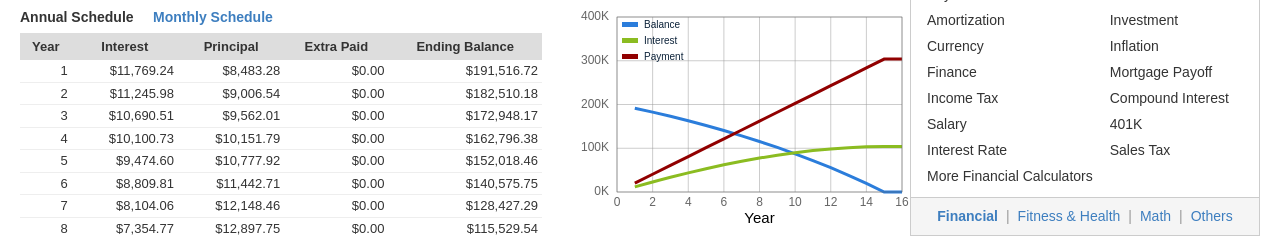
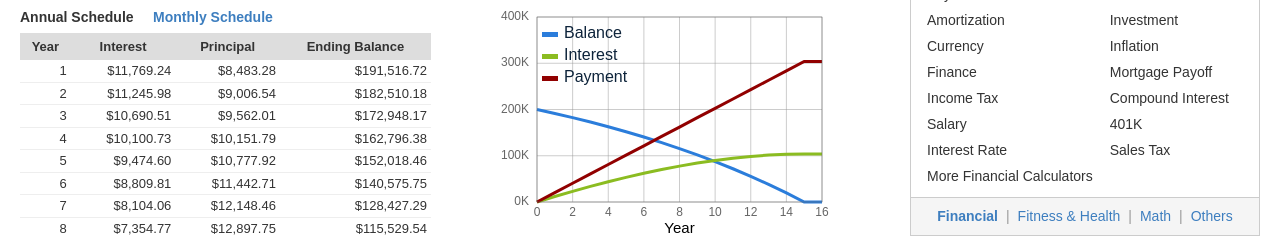
Before and after one commit to tgh101/calcify.ai, a website: page amortization-calculator.html in a window 1280 px wide. Shown: the part 581-818 px from the top of the page. Drawn offline with Linux system fonts and the light colour scheme.

Commit message:
fix: layout issues fixing

```diff
--- a/amortization-calculator.html
+++ b/amortization-calculator.html
@@ -87,7 +87,6 @@
         display: flex;
         align-items: center;
         gap: 4px;
-
       }
       .panel .label-cell .ttimg {
         position: relative;
@@ -197,7 +196,7 @@
       }
       .amortization-layout {
         display: grid;
-        grid-template-columns: 1fr 300px;
+        grid-template-columns: 1fr 1fr;
         gap: 20px;
         margin-top: 10px;
       }
@@ -210,6 +209,7 @@
         width: 100%;
         border-collapse: collapse;
         font-size: 13px;
+        table-layout: auto;
       }
       .cinfoT th {
         background: #ddd;
@@ -354,8 +354,7 @@
                             alt="?"
                             src="img/svg/help.svg"
                             title="The total amount of money being borrowed."
-                          />
-                        </label>
+                          /></label>
                       </td>
                       <td align="left">
                         <span
@@ -383,8 +382,7 @@
                             alt="?"
                             src="img/svg/help.svg"
                             title="The amount of time over which the loan must be repaid in full."
-                          />
-                        </label>
+                          /></label>
                       </td>
                       <td align="left">
                         <span
@@ -426,8 +424,7 @@
                             alt="?"
                             src="img/svg/help.svg"
                             title="The percentage of the loan charged as a cost of borrowing."
-                          />
-                        </label>
+                          /></label>
                       </td>
                       <td align="left">
                         <span
@@ -445,7 +442,6 @@
                           <span class="unit-suffix">%</span>
                         </span>
                       </td>
-
                     </tr>
                     <tr>
                       <td colspan="3">
@@ -457,7 +453,7 @@
                             <a
                               href="#"
                               onclick="
-                                cshamoreoption(1);
+                                cshamoreoption();
                                 return false;
                               "
                               >+ Optional: make extra payments</a
@@ -472,8 +468,8 @@
                   <!-- Hidden extras section -->
                   <table id="cmoreoptioninputs" style="display: none">
                     <tr>
-                      <td align="left">Loan Start Date</td>
-                      <td align="left">
+                      <td align="left" style="padding-bottom: 18px">Loan Start Date</td>
+                      <td align="left" style="padding-bottom: 18px">
                         <span class="input-unit-wrapper" style="width: 110px">
                           <select name="cstartmonth" id="cstartmonth" style="width: 60px">
                             <option value="1">Jan</option>
@@ -493,7 +489,6 @@
                             type="text"
                             name="cstartyear"
                             id="cstartyear"
-                            value="2026"
                             style="width: 45px"
                           />
                         </span>
@@ -533,7 +528,6 @@
                             type="text"
                             name="cexmsy"
                             id="cexmsy"
-                            value="2026"
                             class="in4char"
                           />
                         </div>
@@ -572,7 +566,6 @@
                             type="text"
                             name="cexysy"
                             id="cexysy"
-                            value="2026"
                             class="in4char"
                           />
                         </div>
@@ -611,7 +604,6 @@
                             type="text"
                             name="cexosy"
                             id="cexosy"
-                            value="2026"
                             class="in4char"
                           />
                         </div>
@@ -658,7 +650,6 @@
                             type="text"
                             name="xy1"
                             id="xy1"
-                            value="2026"
                             class="in4char"
                           /><br />
                           <span class="input-unit-wrapper"
@@ -689,7 +680,6 @@
                             type="text"
                             name="xy2"
                             id="xy2"
-                            value="2026"
                             class="in4char"
                           /><br />
                           <span class="input-unit-wrapper"
@@ -720,7 +710,6 @@
                             type="text"
                             name="xy3"
                             id="xy3"
-                            value="2026"
                             class="in4char"
                           /><br />
                           <span class="input-unit-wrapper"
@@ -751,7 +740,6 @@
                             type="text"
                             name="xy4"
                             id="xy4"
-                            value="2026"
                             class="in4char"
                           /><br />
                           <span class="input-unit-wrapper"
@@ -782,7 +770,6 @@
                             type="text"
                             name="xy5"
                             id="xy5"
-                            value="2026"
                             class="in4char"
                           /><br />
                           <span class="input-unit-wrapper"
@@ -813,7 +800,6 @@
                             type="text"
                             name="xy6"
                             id="xy6"
-                            value="2026"
                             class="in4char"
                           /><br />
                           <span class="input-unit-wrapper"
@@ -844,7 +830,6 @@
                             type="text"
                             name="xy7"
                             id="xy7"
-                            value="2026"
                             class="in4char"
                           /><br />
                           <span class="input-unit-wrapper"
@@ -875,7 +860,6 @@
                             type="text"
                             name="xy8"
                             id="xy8"
-                            value="2026"
                             class="in4char"
                           /><br />
                           <span class="input-unit-wrapper"
@@ -906,7 +890,6 @@
                             type="text"
                             name="xy9"
                             id="xy9"
-                            value="2026"
                             class="in4char"
                           /><br />
                           <span class="input-unit-wrapper"
@@ -937,7 +920,6 @@
                             type="text"
                             name="xy10"
                             id="xy10"
-                            value="2026"
                             class="in4char"
                           /><br />
                         </div>
@@ -1180,8 +1162,8 @@
                 ><a href="currency-calculator.html">Currency</a>
                 <a href="inflation-calculator.html">Inflation</a
                 ><a href="finance-calculator.html">Finance</a
-                ><a href="mortgage-payoff-calculator.html">Mortgage Payoff</a>
-                <a href="income-tax-calculator.html">Income Tax</a
+                ><a href="mortgage-payoff-calculator.html">Mortgage Payoff</a
+                ><a href="income-tax-calculator.html">Income Tax</a
                 ><a href="compound-interest-calculator.html">Compound Interest</a
                 ><a href="salary-calculator.html">Salary</a> <a href="401k-calculator.html">401K</a
                 ><a href="interest-rate-calculator.html">Interest Rate</a
--- a/js/amortization-calculator.js
+++ b/js/amortization-calculator.js
@@ -191,7 +191,7 @@ function renderPieChart(container, data, width, height) {
   var svg = '<svg width="' + svgWidth + '" height="' + svgHeight + '">';
   svg += '<style>'
     + '.mcpline{stroke:white;stroke-width:1;}'
-    + '.mcplegend{font-size:13;font-family:arial,helvetica,sans-serif;fill:#0d233a;}'
+    + '.mcplegend{font-size:16;font-family:arial,helvetica,sans-serif;fill:#0d233a;}'
     + '.mcplabel{fill:#fff;stroke-width:2;font-family:arial,helvetica,sans-serif;font-size:12px;'
     + 'paint-order:stroke;dominant-baseline:middle;text-anchor:middle;}'
     + '</style>';
@@ -278,15 +278,16 @@ function renderPieChart(container, data, width, height) {
  *
  * @param {HTMLElement} container
  * @param {Array<object>} schedule - From buildAmortizationSchedule
+ * @param {number} startBalance - Initial loan balance (for year 0 line start)
  * @param {number} termYears
  * @param {number} [width=350]
  * @param {number} [height=220]
  */
-function renderLineChart(container, schedule, termYears, width, height) {
+function renderLineChart(container, schedule, startBalance, termYears, width, height) {
   if (!container || !schedule || schedule.length === 0) { if (container) container.innerHTML = ''; return; }
 
   var svgWidth  = width  || 350;
-  var svgHeight = height || 220;
+  var svgHeight = height || 230;
   var padding = { top: 10, right: 10, bottom: 35, left: 55 };
   var chartW = svgWidth  - padding.left - padding.right;
   var chartH = svgHeight - padding.top  - padding.bottom;
@@ -296,6 +297,14 @@ function renderLineChart(container, schedule, termYears, width, height) {
   var yearPrincipal = 0;
   var cumInterest = 0;
   var cumPrincipal = 0;
+
+  // Prepend year 0 data point so lines start exactly at the y-axis
+  yearlyData.push({
+    year: 0,
+    balance: startBalance,
+    interest: 0,
+    payment: 0,
+  });
 
   for (var m = 0; m < schedule.length; m++) {
     yearInterest  += schedule[m].interest;
@@ -329,7 +338,7 @@ function renderLineChart(container, schedule, termYears, width, height) {
   var svg = '<svg width="' + svgWidth + '" height="' + svgHeight + '">';
   svg += '<style>'
     + '.mclgrid{stroke:#999;stroke-width:0.5;}'
-    + '.mcllegend{font-size:13;font-family:arial,helvetica,sans-serif;fill:#0d233a;}'
+    + '.mcllegend{font-size:16px;font-family:arial,helvetica,sans-serif;fill:#0d233a;}'
     + '.mcltitle{fill:#000;font-family:arial,helvetica,sans-serif;font-size:15px;dominant-baseline:middle;text-anchor:middle;}'
     + '.mcllabely{fill:#666;font-family:arial,helvetica,sans-serif;font-size:12px;dominant-baseline:middle;text-anchor:end;}'
     + '.mcllabelx{fill:#666;font-family:arial,helvetica,sans-serif;font-size:12px;dominant-baseline:hanging;text-anchor:middle;}'
@@ -369,11 +378,11 @@ function renderLineChart(container, schedule, termYears, width, height) {
 
   svg += '<rect x="' + padding.left + '" y="' + padding.top + '" width="' + chartW + '" height="' + chartH + '" style="stroke:#666;stroke-width:0.5;fill:none;"></rect>';
 
-  var legY = padding.top + 5;
+  var legY = padding.top + 15;
   lines.forEach(function(lineInfo) {
     svg += '<rect x="' + (padding.left + 5) + '" y="' + legY + '" width="16" height="5" style="fill:' + lineInfo.color + ';"></rect>';
-    svg += '<text x="' + (padding.left + 27) + '" y="' + (legY + 6) + '" class="mcllegend" font-size="10">' + lineInfo.label + '</text>';
-    legY += 16;
+    svg += '<text x="' + (padding.left + 27) + '" y="' + (legY + 6) + '" class="mcllegend">' + lineInfo.label + '</text>';
+    legY += 22;
   });
 
   svg += '</svg>';
@@ -392,7 +401,6 @@ function buildAnnualTableHTML(schedule, showDate) {
   var yearly = [];
   var yearInterest  = 0;
   var yearPrincipal = 0;
-  var yearExtra     = 0;
   var yearStartMonth = schedule[0] ? schedule[0].dateMonth : 1;
   var yearStartYear  = schedule[0] ? schedule[0].dateYear  : new Date().getFullYear();
   var yearNum = 1;
@@ -401,7 +409,6 @@ function buildAnnualTableHTML(schedule, showDate) {
     var entry = schedule[m];
     yearInterest  += entry.interest;
     yearPrincipal += entry.principal;
-    yearExtra     += entry.extraPaid || 0;
     var isYearEnd = (m + 1) % 12 === 0 || m === schedule.length - 1;
     if (isYearEnd) {
       var pad = function(n) { return (n < 10 ? '0' : '') + n; };
@@ -410,13 +417,11 @@ function buildAnnualTableHTML(schedule, showDate) {
         dateRange: pad(yearStartMonth) + '/' + yearStartYear + '–' + pad(entry.dateMonth) + '/' + entry.dateYear,
         interest:  Math.round(yearInterest  * 100) / 100,
         principal: Math.round(yearPrincipal * 100) / 100,
-        extra:     Math.round(yearExtra     * 100) / 100,
         balance:   entry.balance,
       });
       yearNum++;
       yearInterest  = 0;
       yearPrincipal = 0;
-      yearExtra     = 0;
       yearStartMonth = m + 1 < schedule.length ? schedule[m + 1].dateMonth : 1;
       yearStartYear  = m + 1 < schedule.length ? schedule[m + 1].dateYear  : new Date().getFullYear();
     }
@@ -426,14 +431,13 @@ function buildAnnualTableHTML(schedule, showDate) {
   var dateCell = showDate ? function(y) { return '<td>' + y.dateRange + '</td>'; } : function() { return ''; };
 
   var html = '<table class="cinfoT">';
-  html += '<tr align="center"><th>Year</th>' + dateHeader + '<th>Interest</th><th>Principal</th><th>Extra Paid</th><th>Ending Balance</th></tr>';
+  html += '<tr align="center"><th>Year</th>' + dateHeader + '<th>Interest</th><th>Principal</th><th>Ending Balance</th></tr>';
   yearly.forEach(function(y) {
     html += '<tr align="right">'
       + '<td>' + y.year      + '</td>'
       + dateCell(y)
       + '<td>' + formatCurrency(y.interest)  + '</td>'
       + '<td>' + formatCurrency(y.principal) + '</td>'
-      + '<td>' + formatCurrency(y.extra)     + '</td>'
       + '<td>' + formatCurrency(y.balance)   + '</td>'
       + '</tr>';
   });
@@ -452,8 +456,8 @@ function buildMonthlyTableHTML(schedule, showDate) {
   showDate = showDate !== false;
   var html = '<table class="cinfoT">';
   var dateHeader = showDate ? '<th>Date</th>' : '';
-  var numCols = showDate ? 6 : 5;
-  html += '<tr align="center"><th>Month</th>' + dateHeader + '<th>Interest</th><th>Principal</th><th>Extra Paid</th><th>Ending Balance</th></tr>';
+  var numCols = showDate ? 5 : 4;
+  html += '<tr align="center"><th>Month</th>' + dateHeader + '<th>Interest</th><th>Principal</th><th>Ending Balance</th></tr>';
 
   for (var m = 0; m < schedule.length; m++) {
     var entry = schedule[m];
@@ -464,7 +468,6 @@ function buildMonthlyTableHTML(schedule, showDate) {
       + dateStr
       + '<td>' + formatCurrency(entry.interest)  + '</td>'
       + '<td>' + formatCurrency(entry.principal) + '</td>'
-      + '<td>' + formatCurrency(entry.extraPaid || 0) + '</td>'
       + '<td>' + formatCurrency(entry.balance)   + '</td>'
       + '</tr>';
     if ((m + 1) % 12 === 0 && m < schedule.length - 1) {
@@ -776,7 +779,7 @@ function calculateAmortization() {
   var lineChartContainer = el('line-chart-container');
   if (lineChartContainer) {
     var actualYearsChart = Math.ceil(schedule.length / 12);
-    renderLineChart(lineChartContainer, schedule, actualYearsChart);
+    renderLineChart(lineChartContainer, schedule, loanAmount, actualYearsChart);
   }
 
   // Scroll to results
```
